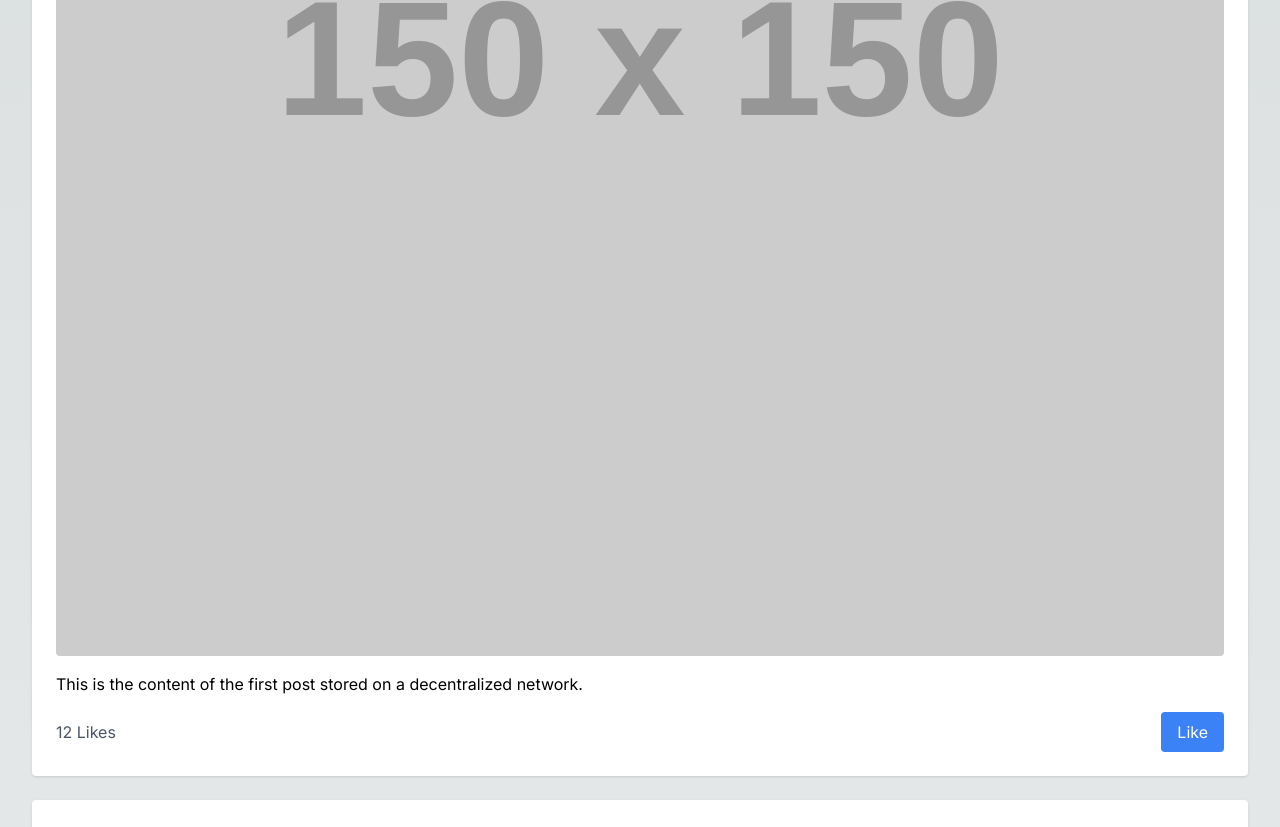
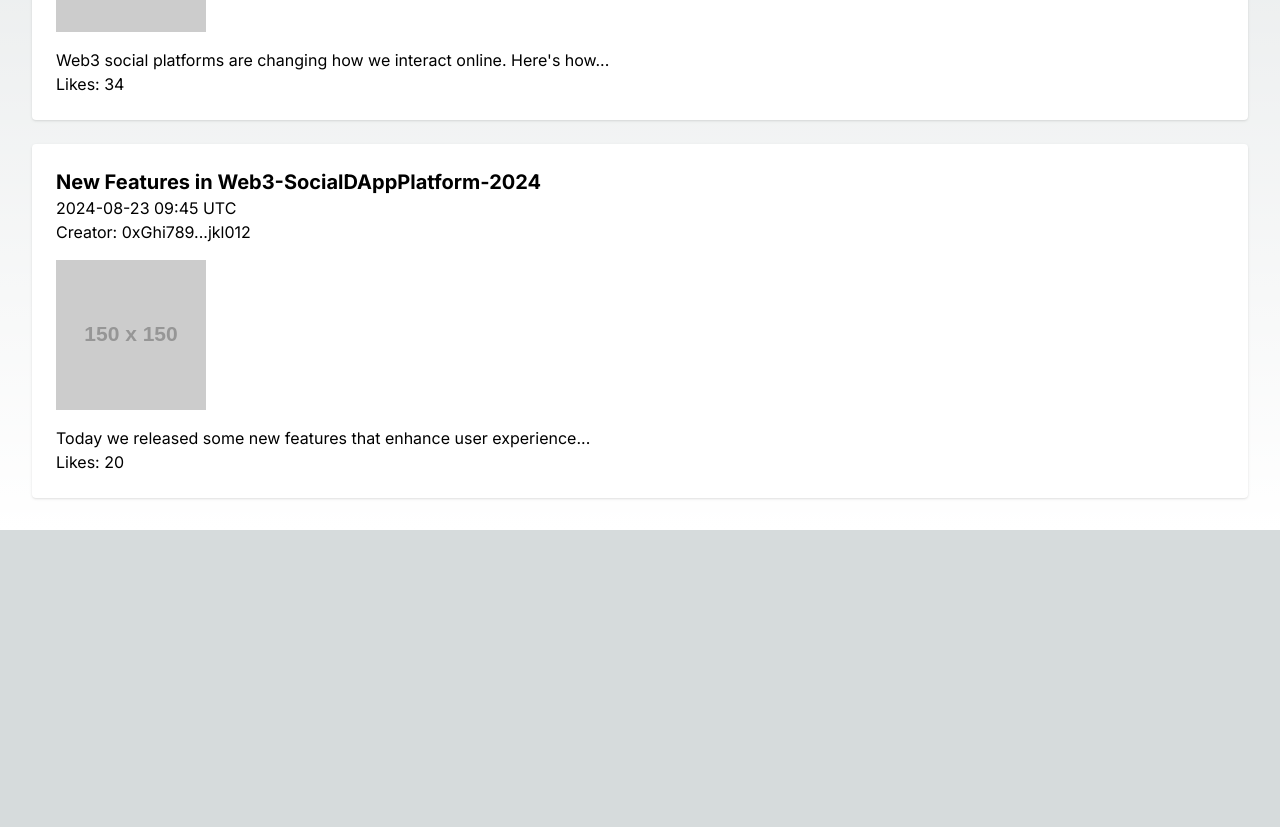
Before and after one commit to monnaliya/Web3-SocialDAppPlatform-2024, a Next.js app in the folder frontend/: page /list in a window 1280 px wide. Shown: the part 704-1531 px from the top of the page. After the commit the page ends 1234 px from the top, so only its background shows below. Built offline with nearby package versions, Linux system fonts and the light colour scheme.

Commit message:
Display creator wallet address on the list page for each post

```diff
--- a/frontend/app/list/page.tsx
+++ b/frontend/app/list/page.tsx
@@ -7,6 +7,7 @@ export default function ListPage() {
         content: "This is the content of the first post stored on a decentralized network.",
         image: "https://via.placeholder.com/150",
         likes: 12,
+        walletAddress: "0xAbc123...def456"
       },
       {
         id: 2,
@@ -15,6 +16,7 @@ export default function ListPage() {
         content: "Web3 social platforms are changing how we interact online. Here's how...",
         image: "https://via.placeholder.com/150",
         likes: 34,
+        walletAddress: "0xDef456...ghi789"
       },
       {
         id: 3,
@@ -23,6 +25,7 @@ export default function ListPage() {
         content: "Today we released some new features that enhance user experience...",
         image: "https://via.placeholder.com/150",
         likes: 20,
+        walletAddress: "0xGhi789...jkl012"
       },
     ];
 
@@ -32,16 +35,12 @@ export default function ListPage() {
         <div className="space-y-6">
           {mockPosts.map(post => (
             <div key={post.id} className="bg-white p-6 rounded shadow">
-              <h2 className="text-2xl font-bold mb-2">{post.title}</h2>
-              <p className="text-gray-500 text-sm mb-4">{post.time}</p>
-              <img src={post.image} alt={post.title} className="w-full h-auto mb-4 rounded" />
-              <p className="mb-4">{post.content}</p>
-              <div className="flex justify-between items-center">
-                <span className="text-gray-600">{post.likes} Likes</span>
-                <button className="bg-blue-500 text-white py-2 px-4 rounded hover:bg-blue-400">
-                  Like
-                </button>
-              </div>
+              <h2 className="text-xl font-bold">{post.title}</h2>
+              <p>{post.time}</p>
+              <p>Creator: {post.walletAddress}</p>
+              <img src={post.image} alt={post.title} className="my-4" />
+              <p>{post.content}</p>
+              <p>Likes: {post.likes}</p>
             </div>
           ))}
         </div>
```
